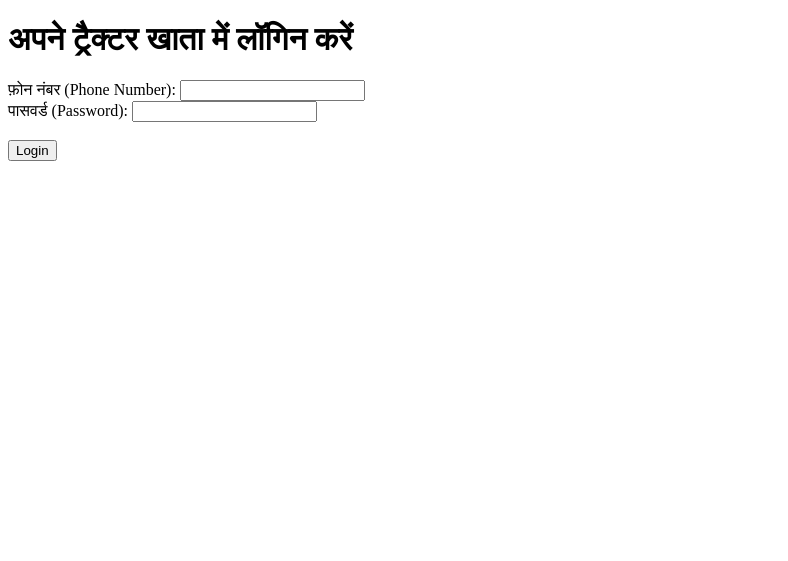
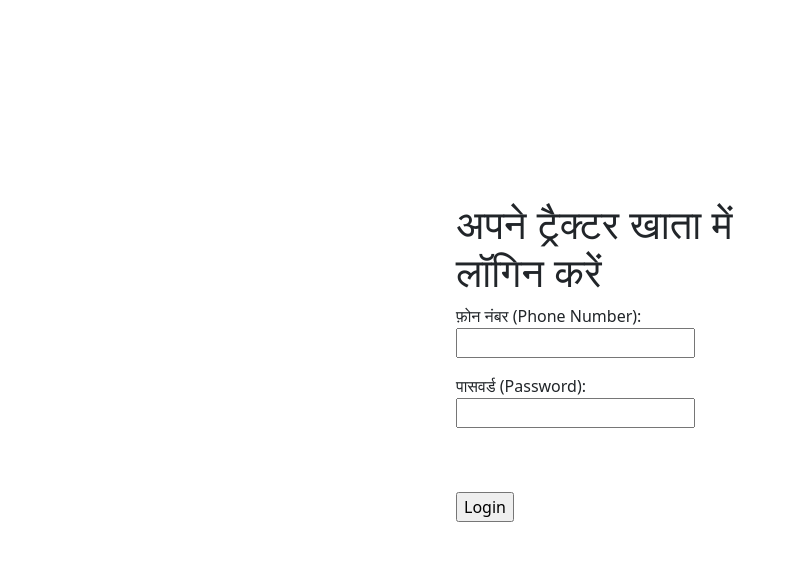
Before and after one commit to pankajmaurya/khatabook-mvp-flasky, a Flask app: page /login in a window 1280 px wide. Shown: the top 561 px of the page, without its empty margins (0-788 px from the left). Run offline with Flask 3, Linux system fonts and the light colour scheme; some libraries are stand-ins or nearby versions.

Commit message:
integrated bootstrap

```diff
--- a/templates/login.html
+++ b/templates/login.html
@@ -2,18 +2,34 @@
 <html>
 <head>
     <title>ट्रैक्टर खाता लॉगिन</title>
+    <link rel="stylesheet" href="https://stackpath.bootstrapcdn.com/bootstrap/5.0.0-alpha1/css/bootstrap.min.css">
+    <style>
+        .container {
+            max-width: 400px;
+            margin-top: 200px;
+            max-height: 400px;
+        }
+    </style>
 </head>
 <body>
+    <div class="container">
+
         <h1>अपने ट्रैक्टर खाता में लॉगिन करें</h1>
 
         <form action="{{ url_for('login') }}" method="POST">
+            <div class="mb-3">
                 <label for="phone_number">फ़ोन नंबर (Phone Number):</label>
                 <input type="text" id="phone_number" name="phone_number" required>
-        <br/>
+            </div>
+            <div class="mb-3">
                 <label for="password">पासवर्ड (Password):</label>
                 <input type="password" id="password" name="password" required>
+            </div>
             <br><br>
             <input type="submit" value="Login">
         </form>
+
+    </div>
+    <script src="https://stackpath.bootstrapcdn.com/bootstrap/5.0.0-alpha1/js/bootstrap.bundle.min.js"></script>
 </body>
 </html>
```
Lines whose indentation alone changed are shown as unchanged.
